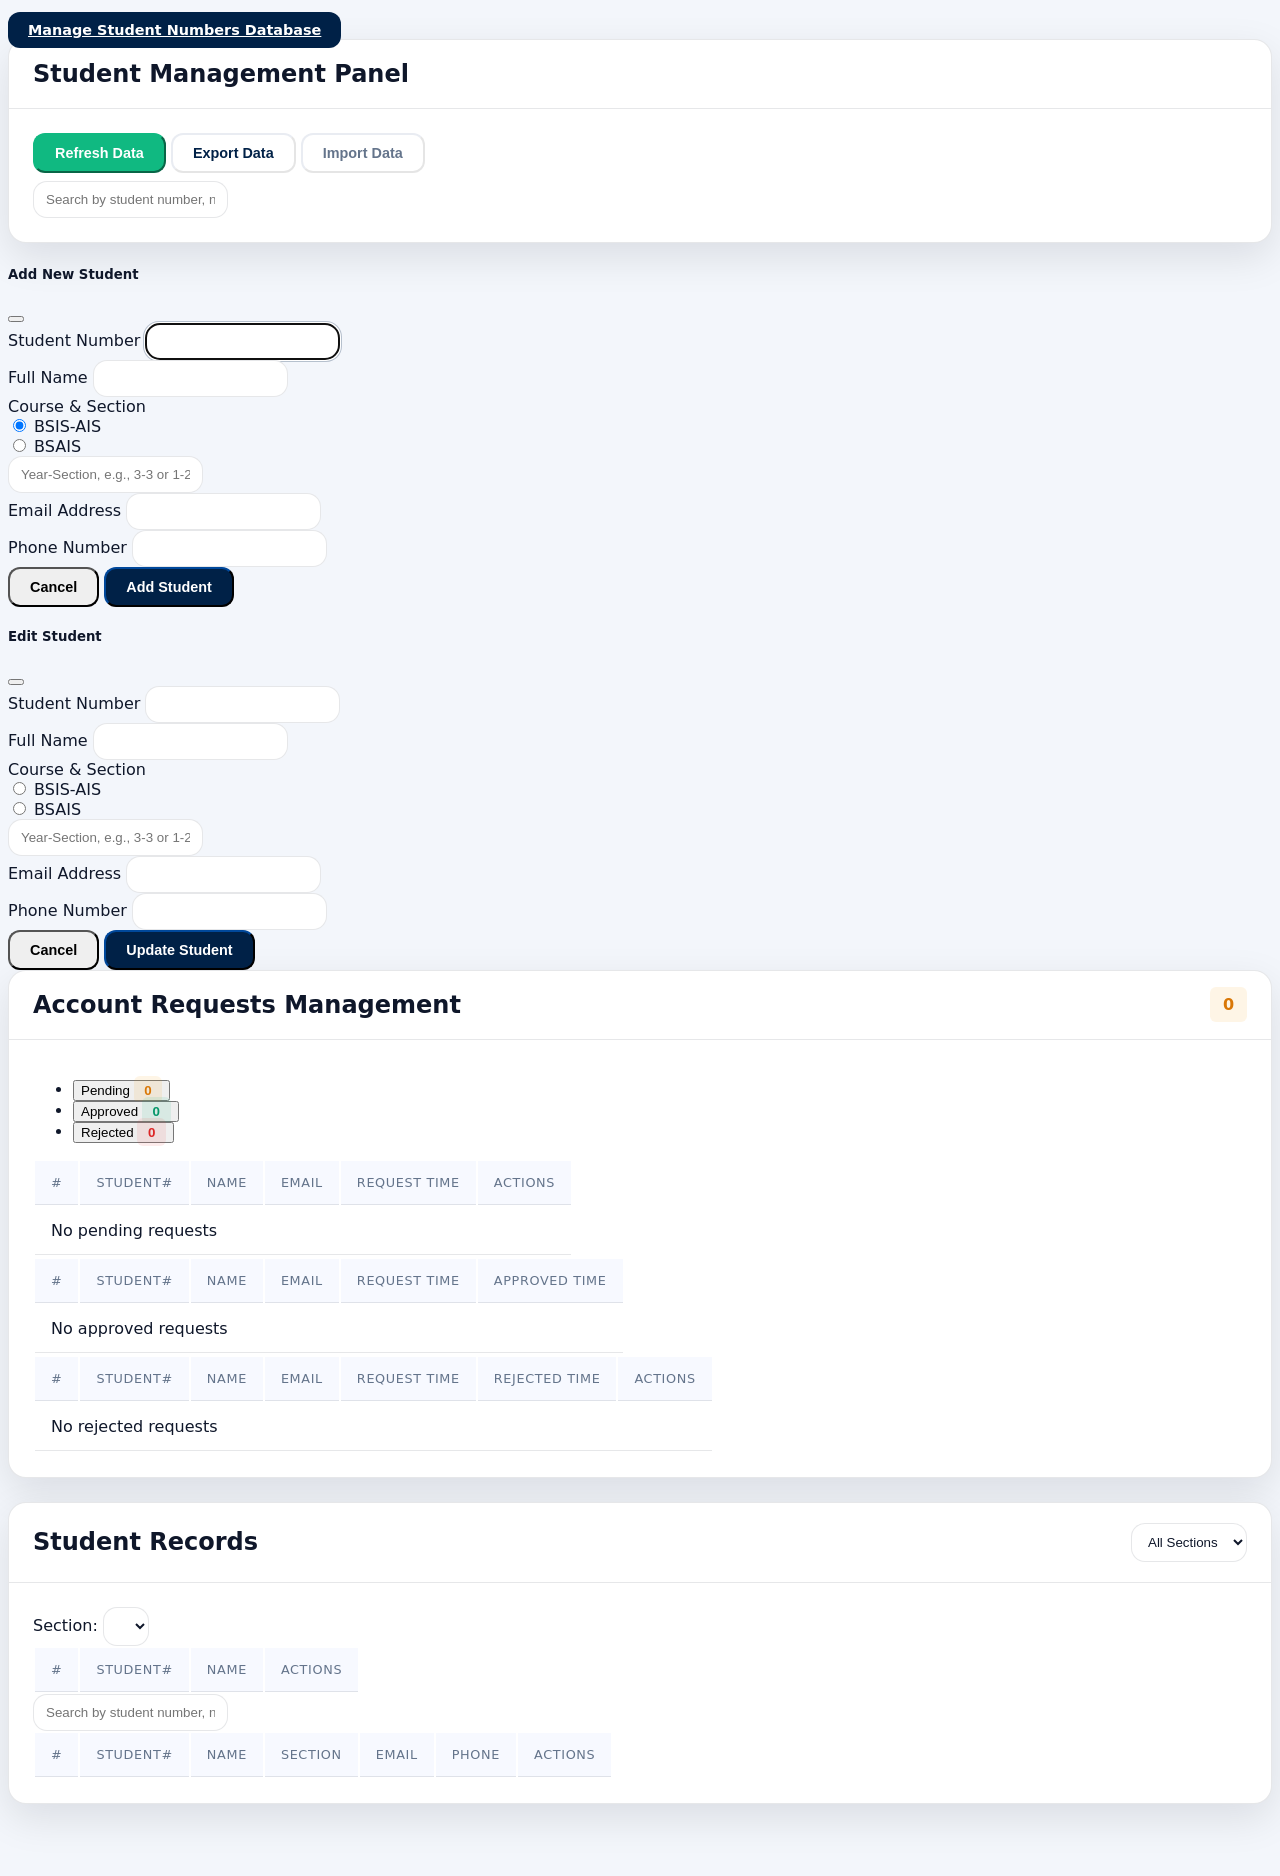
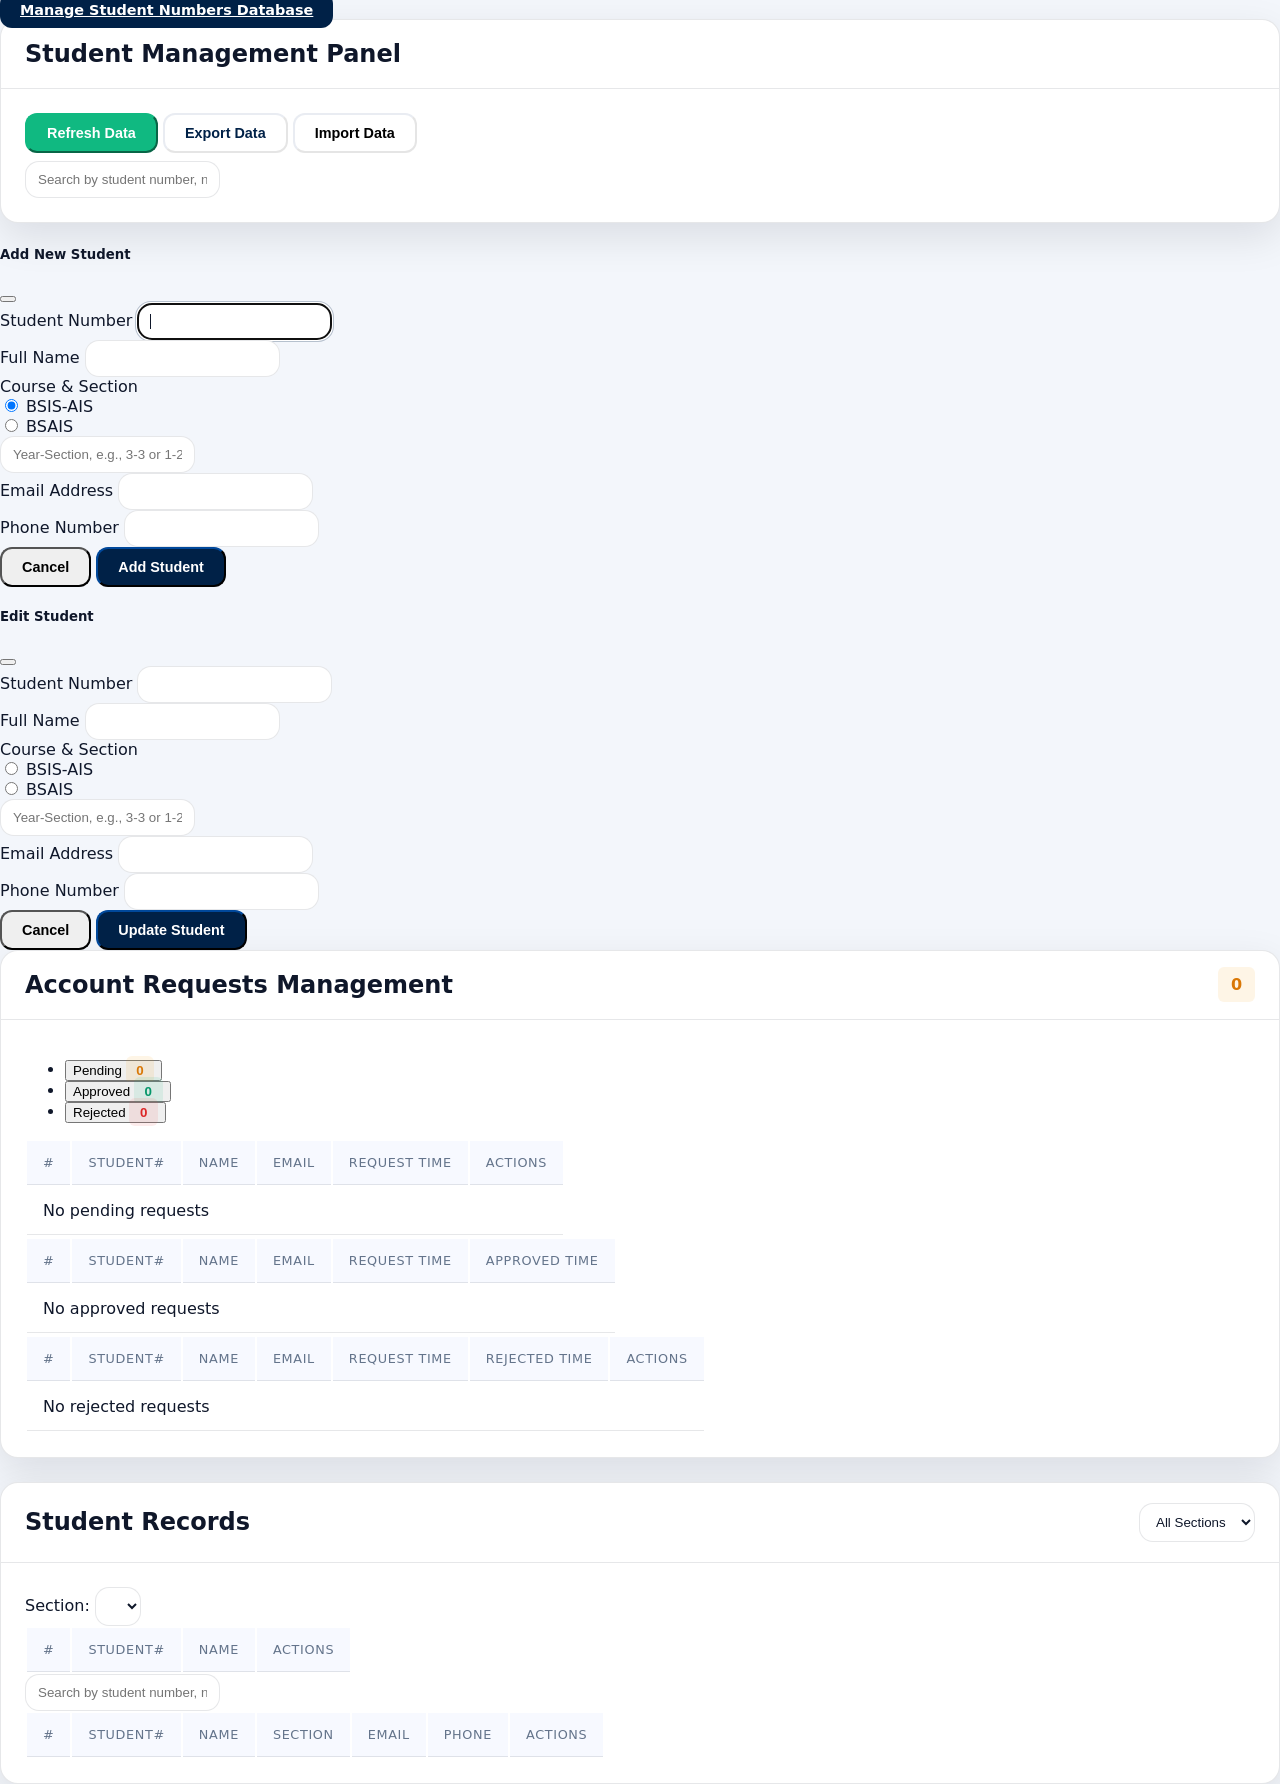

ui changs

--- a/systems/Accounts/styles.css
+++ b/systems/Accounts/styles.css
@@ -34,6 +34,7 @@ body {
     background-color: var(--bg);
     color: var(--text);
     font-family: var(--font);
+    margin: 0;
 }
 
 /* --- CARD STYLING --- */
@@ -72,6 +73,21 @@ body {
 
 .card-body {
     padding: 24px;
+}
+
+.toolbar-status {
+    display: flex;
+    flex-wrap: wrap;
+    gap: 18px;
+    padding: 14px 24px 18px;
+    border-top: 1px solid var(--border);
+    color: var(--muted);
+    font-size: 0.92rem;
+}
+
+.toolbar-status strong {
+    color: var(--text);
+    font-weight: 600;
 }
 
 /* --- BUTTON STYLING --- */
@@ -130,14 +146,14 @@ body {
 }
 
 .btn-outline-secondary {
-    color: var(--muted);
+    color: #000000;
     border-color: var(--border);
-    background: transparent;
+    background: #ffffff;
 }
 
 .btn-outline-secondary:hover {
     background-color: var(--panel-2);
-    color: var(--text);
+    color: #000000;
 }
 
 /* --- TABLE STYLING --- */
@@ -145,6 +161,14 @@ body {
     color: var(--text);
     border-color: var(--border);
     margin-bottom: 0;
+}
+
+.table-responsive {
+    background: #ffffff;
+}
+
+.tab-content.border {
+    background: #ffffff;
 }
 
 .table th {
@@ -222,8 +246,22 @@ body {
 
 /* --- IFRAME VIEW ADJUSTMENTS --- */
 .iframe-view {
-    margin-top: 20px;
-    padding-bottom: 40px;
+    margin: 0;
+    padding: 0;
+    width: 100%;
+    max-width: none;
+}
+
+.container.iframe-view,
+.container-fluid.iframe-view {
+    margin: 0;
+    padding: 0;
+    width: 100%;
+    max-width: none;
+}
+
+.iframe-view > :last-child {
+    margin-bottom: 0;
 }
 
 /* QR Scanner placeholders */
